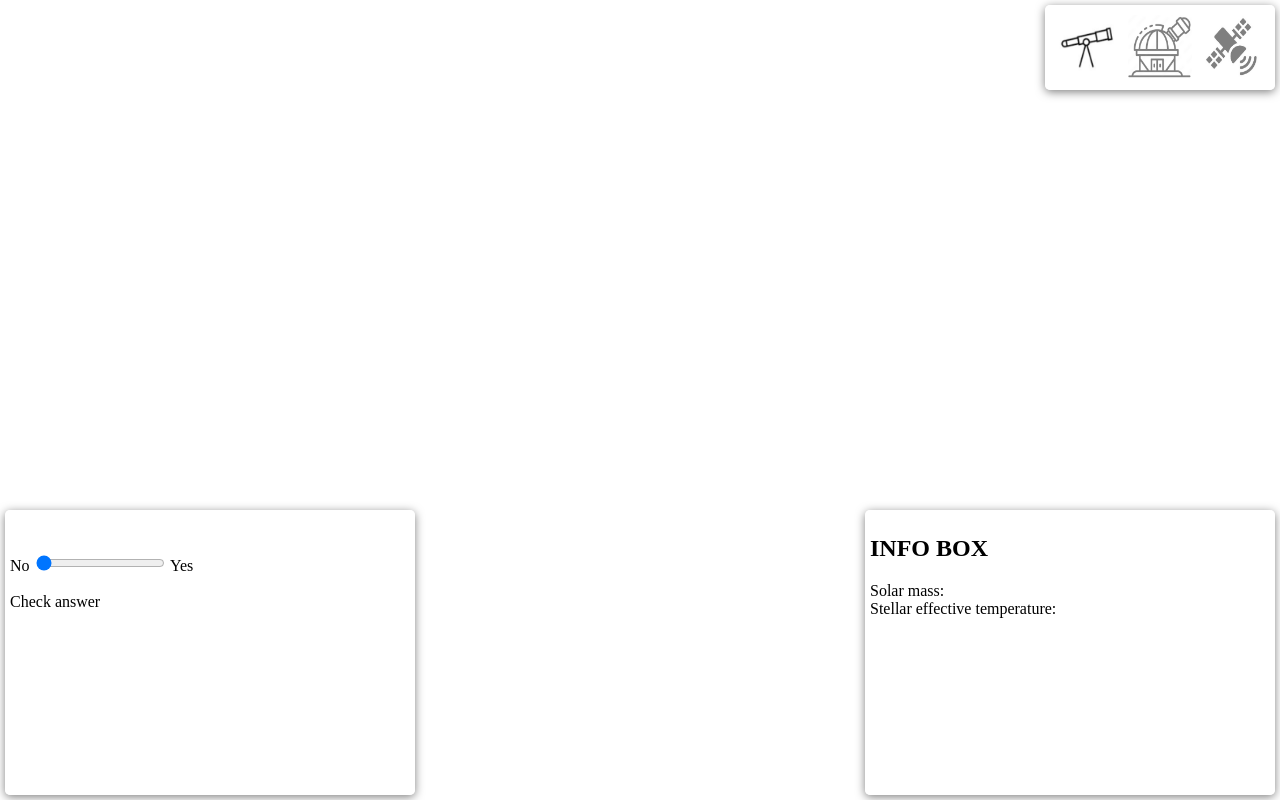
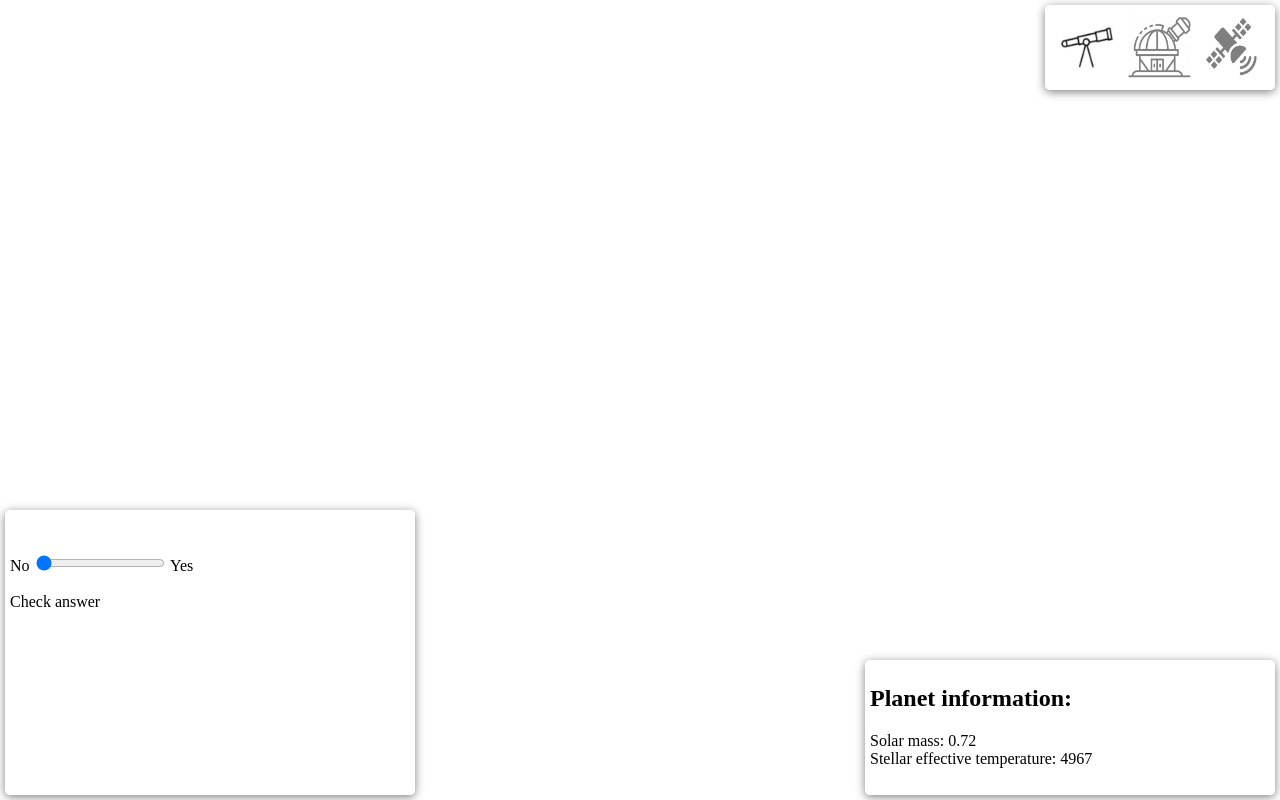
Before and after one commit to Cinvas/nasa_space_app, a website: page planet.html in a window 1280 px wide. Drawn offline with Linux system fonts and the light colour scheme.

Commit message:
Changing the Planet information box parameters and inserting information to planet.html

```diff
--- a/planet.html
+++ b/planet.html
@@ -146,10 +146,10 @@
 
 <!-- INSERT VIEW BOX -->
 <div class="view-box">
-    <h2>INFO BOX</h2>
-    <label>Solar mass:</label>
+    <h2>Planet information:</h2>
+    <label>Solar mass: 0.72</label>
     <br/>
-    <label>Stellar effective temperature:</label>
+    <label>Stellar effective temperature: 4967</label>
 </div>
 
 <!-- INSERT SELECT BOX -->
--- a/style_view_box.css
+++ b/style_view_box.css
@@ -4,7 +4,7 @@
     bottom: 5px; /* Distance from the top of the window */
     right: 5px; /* Distance from the left side of the window */
     width: 400px; /* Width of the parameter box */
-    height: 275px; /* Height of the parameter box */
+    height: 125px; /* Height of the parameter box */
     background-color: rgba(255, 255, 255, 0.8); /* Background with some transparency */
     padding: 5px; /* Padding inside the box */
     border-radius: 5px; /* Rounded corners */
```
